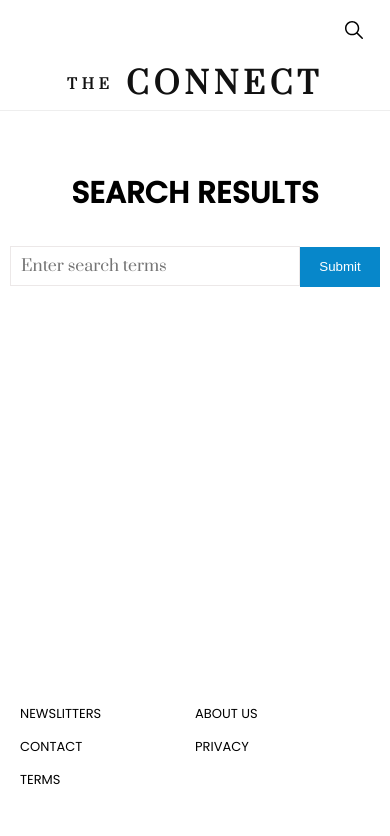
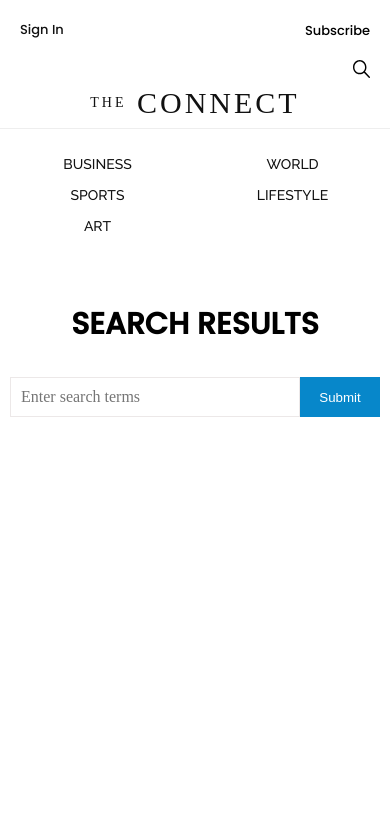
Before and after one commit to ytoshiki/pf__newssearch-client, a Next.js app: page /search in a window 390 px wide. Shown: the top 836 px of the page. Built offline with nearby package versions, Linux system fonts and the light colour scheme; a web font is replaced by a local one.

Commit message:
finished

```diff
--- a/components/Header/Header.tsx
+++ b/components/Header/Header.tsx
@@ -1,5 +1,7 @@
 import Link from 'next/link';
 import styles from '../../styles/header/header.module.css';
+import { useEffect, useRef, useState } from 'react';
+import FadeInWhenVisible from '../Animation/FadeInWhenVisible';
 
 export interface HeaderProps {}
 
@@ -14,6 +16,7 @@ const Header: React.FC<HeaderProps> = () => {
             </a>
           </Link>
         </div>
+
         <nav className={styles.header__nav}>
           <ul className={styles.header__list}>
             <li className={styles.header__item}>
--- a/components/LatestNews/RestNewsItem.tsx
+++ b/components/LatestNews/RestNewsItem.tsx
@@ -25,7 +25,7 @@ const RestNewsItem: React.FC<RestNewsItemProps> = ({ news }) => {
 
   return (
     <li key={news.id} className={styles.restLatestNews__item}>
-      <a href={news.url}>
+      <a href={news.url} target='_blank'>
         <div className={styles.restLatestNews__itemContent}>
           <div className={styles.restLatestNews__img}>
             <img src={news.image} alt='' />
--- a/components/LatestNews/primaryNewsItem.tsx
+++ b/components/LatestNews/primaryNewsItem.tsx
@@ -7,7 +7,7 @@ export interface PrimaryNewsItemProps {
 
 const PrimaryNewsItem: React.FC<PrimaryNewsItemProps> = ({ newsItem }) => {
   return (
-    <a href={newsItem.url} key={newsItem.id}>
+    <a href={newsItem.url} key={newsItem.id} target='_blank'>
       <div className={styles.primaryLatestNews__inner}>
         <div className={styles.primaryLatestNews__img}>
           <img src={newsItem.image} alt='' />
--- a/components/Layout/Navigation.tsx
+++ b/components/Layout/Navigation.tsx
@@ -19,7 +19,7 @@ const Navigation: React.FC<NavigationProps> = () => {
         </li>
         <li className={styles.navigation__item}>
           <Link href='/search'>
-            <a>
+            <a className={styles.navigation__search}>
               <div className={styles.navigation__img}>
                 <img src='/images/loupe.svg' alt='' />
               </div>
--- a/components/Search/SearchWrapper.tsx
+++ b/components/Search/SearchWrapper.tsx
@@ -1,8 +1,8 @@
 import styles from '../../styles/search/search.module.css';
-import { useState } from 'react';
+import { useEffect, useRef, useState } from 'react';
 import { useRouter } from 'next/router';
 import { NewsItem } from '../LatestNews/LatestNewsWrapper';
-import NewsAnimation from '../Animation/News';
+import { motion } from 'framer-motion';
 
 export interface SearchWrapperProps {
   searchResult: null | string | NewsItem[];
@@ -12,6 +12,17 @@ export interface SearchWrapperProps {
 const SearchWrapper: React.FC<SearchWrapperProps> = ({ searchResult, loading }) => {
   const [input, setInput] = useState('');
   const router = useRouter();
+
+  const [isFocused, setIsFocused] = useState(false);
+
+  const inputRef = useRef(null);
+
+  useEffect(() => {
+    if (!isFocused) {
+      inputRef.current.focus();
+      setIsFocused(true);
+    }
+  }, []);
 
   const onSubmit = (e: React.FormEvent<HTMLFormElement>) => {
     e.preventDefault();
@@ -46,7 +57,18 @@ const SearchWrapper: React.FC<SearchWrapperProps> = ({ searchResult, loading })
   } else if (Array.isArray(searchResult)) {
     displayResult = searchResult.map((news) => {
       return (
-        <div key={news.id} className={styles.search__resultItem}>
+        <motion.div
+          key={news.id}
+          className={styles.search__resultItem}
+          whileHover={{
+            opacity: 0.7,
+            transition: {
+              duration: 0.2
+            }
+          }}
+        >
+          <a href={news.url} className={styles.search__a}>
+            <div className={styles.search__resultInner}>
               <div className={styles.search__resultInfo}>
                 <small className={styles.sarch__resultAuthor}>{formatAuthor(news.author)}</small>
                 <h2 className={styles.sarch__resultTitle}>{news.title}</h2>
@@ -57,6 +79,8 @@ const SearchWrapper: React.FC<SearchWrapperProps> = ({ searchResult, loading })
                 <img src={news.image} alt='' />
               </div>
             </div>
+          </a>
+        </motion.div>
       );
     });
   } else {
@@ -71,7 +95,7 @@ const SearchWrapper: React.FC<SearchWrapperProps> = ({ searchResult, loading })
         </div>
         <div className={styles.search__formWrapper}>
           <form onSubmit={onSubmit} className={styles.search__form}>
-            <input type='text' placeholder='Enter search terms' value={input} onChange={(e) => setInput(e.target.value)} />
+            <input type='text' placeholder='Enter search terms' value={input} onChange={(e) => setInput(e.target.value)} ref={inputRef} />
             <button className={styles.search__formButton}>Submit</button>
           </form>
         </div>
--- a/styles/global.css
+++ b/styles/global.css
@@ -3,6 +3,11 @@
 @import url('https://fonts.googleapis.com/css2?family=Poppins:wght@300;400;500&display=swap');
 @import url('https://fonts.googleapis.com/css2?family=Prata&display=swap');
 @import url('https://fonts.googleapis.com/css2?family=Public+Sans:wght@300;400;500&display=swap');
+@import url('https://fonts.googleapis.com/css2?family=EB+Garamond:wght@400;500;600&display=swap');
+@import url('https://fonts.googleapis.com/css2?family=EB+Garamond:wght@400;500;600&family=Martel:wght@200;300;400;600;700&display=swap');
+@import url('https://fonts.googleapis.com/css2?family=Noto+Serif+TC:wght@300;400;500;600&display=swap');
+
+@import url('https://fonts.googleapis.com/css2?family=Raleway:wght@300;400;500&display=swap');
 
 html {
   font-size: 10px;
@@ -52,12 +57,19 @@ li {
   margin-top: 3rem;
 }
 
+small {
+  font-family: var(--sub-font);
+}
+
 :root {
   /* --main-font: 'Sawarabi Mincho', sans-serif; */
-  --sub-font: 'Nanum Myeongjo', serif;
+  --sub-font: 'Raleway', sans-serif;
   --nav-font: 'Poppins', sans-serif;
-  --main-font: 'Prata', serif;
+  /* --main-font: 'Prata', serif; */
   /* --main-font: 'Public Sans', sans-serif; */
+  /* --main-font: 'EB Garamond', serif; */
+  /* --main-font: 'Martel', serif; */
+  --main-font: 'Noto Serif TC', serif;
   --color-font-black: #111;
   --color-font-red: #d0021b;
   --bg-offer: #ffe974;
--- a/styles/header/header.module.css
+++ b/styles/header/header.module.css
@@ -5,9 +5,9 @@
 
 .header__logo {
   font-size: 5rem;
-  font-weight: bold;
+  font-weight: 400;
   line-height: 5rem;
-  letter-spacing: 0.5rem;
+  letter-spacing: 0.3rem;
   padding-bottom: 1rem;
   border-bottom: 1px solid var(--border);
 }
@@ -23,6 +23,7 @@
 
 .header__nav {
   margin-top: 3rem;
+  font-family: var(--sub-font);
 }
 
 .header__list {
@@ -30,6 +31,7 @@
   align-items: center;
   justify-content: center;
   list-style: none;
+  transition: all 0.2s ease;
 }
 
 .header__item {
@@ -40,6 +42,18 @@
 
 .header__item a {
   text-decoration: none;
+  font-weight: 500;
+}
+
+.openNav {
+  margin-top: 1rem;
+  margin-right: 2rem;
+  justify-content: flex-end;
+  display: none;
+}
+
+.openNav img {
+  width: 3rem;
 }
 
 @media all and (max-width: 600px) {
@@ -76,6 +90,15 @@
 
 @media all and (max-width: 400px) {
   .header__list {
-    display: none;
+    flex-wrap: wrap;
+    justify-content: flex-start !important;
+    align-items: flex-start;
+    width: 100%;
+  }
+
+  .header__item {
+    flex-basis: 50%;
+    margin: 0;
+    margin: 0.75rem 0;
   }
 }
--- a/styles/latest_news/latest_news-list.module.css
+++ b/styles/latest_news/latest_news-list.module.css
@@ -1,6 +1,7 @@
 .latestNews {
   display: flex;
   padding: 0 5rem 10rem 5rem;
+  font-family: var(--main-font);
 }
 
 .primaryLatestNews {
@@ -43,7 +44,8 @@
 }
 
 .topLatestNews h2 {
-  font-weight: 300;
+  font-weight: 400;
+  font-family: var(--sub-font);
   text-transform: uppercase;
   font-size: 1.9rem;
 }
--- a/styles/navigation/navigation.module.css
+++ b/styles/navigation/navigation.module.css
@@ -49,12 +49,35 @@
 }
 
 @media all and (max-width: 600px) {
+  .navigation__list {
+    display: flex;
+    align-items: center;
+    justify-content: space-between;
+    flex-wrap: wrap;
+    padding-top: 2rem;
+  }
+  .navigation__subscribe {
+    background: none;
+    border-radius: 0;
+    color: black;
+    display: block;
+    line-height: 1;
+    padding: 0;
+    display: flex;
+    justify-content: flex-end;
+  }
   .navigation__item {
-    display: none;
+    width: 50%;
+    margin: 0;
   }
 
   .navigation__item:last-child {
-    margin-left: 0;
-    display: block;
+    width: 100%;
+    display: flex;
+    justify-content: flex-end;
+    padding-top: 2rem;
+  }
+
+  .navigation__search {
   }
 }
--- a/styles/search/search.module.css
+++ b/styles/search/search.module.css
@@ -3,6 +3,10 @@
   margin: auto;
   overflow: hidden;
   margin-top: 3rem;
+}
+
+.search__a {
+  text-decoration: none;
 }
 
 .search__inner {
@@ -78,11 +82,14 @@
 }
 
 .search__resultItem {
-  display: flex;
   width: 80%;
   margin: auto;
   padding: 2.3rem 0;
   border-bottom: 1px solid rgb(245, 244, 244);
+}
+
+.search__resultInner {
+  display: flex;
 }
 
 .search__resultInfo {
@@ -128,10 +135,13 @@
 
 @media all and (max-width: 830px) {
   .search__resultItem {
-    flex-direction: column;
     width: 100%;
     padding: 0 2rem;
     margin-bottom: 4rem;
+  }
+
+  .search__resultInner {
+    flex-direction: column;
   }
 
   .search__resultInfo {
```
Also changed, not shown: components/LatestNews/TopNewsItem.tsx (+7 -1 lines), components/Animation/Hover.tsx (added), public/images/down.svg (added). Lines whose indentation alone changed are shown as unchanged.
